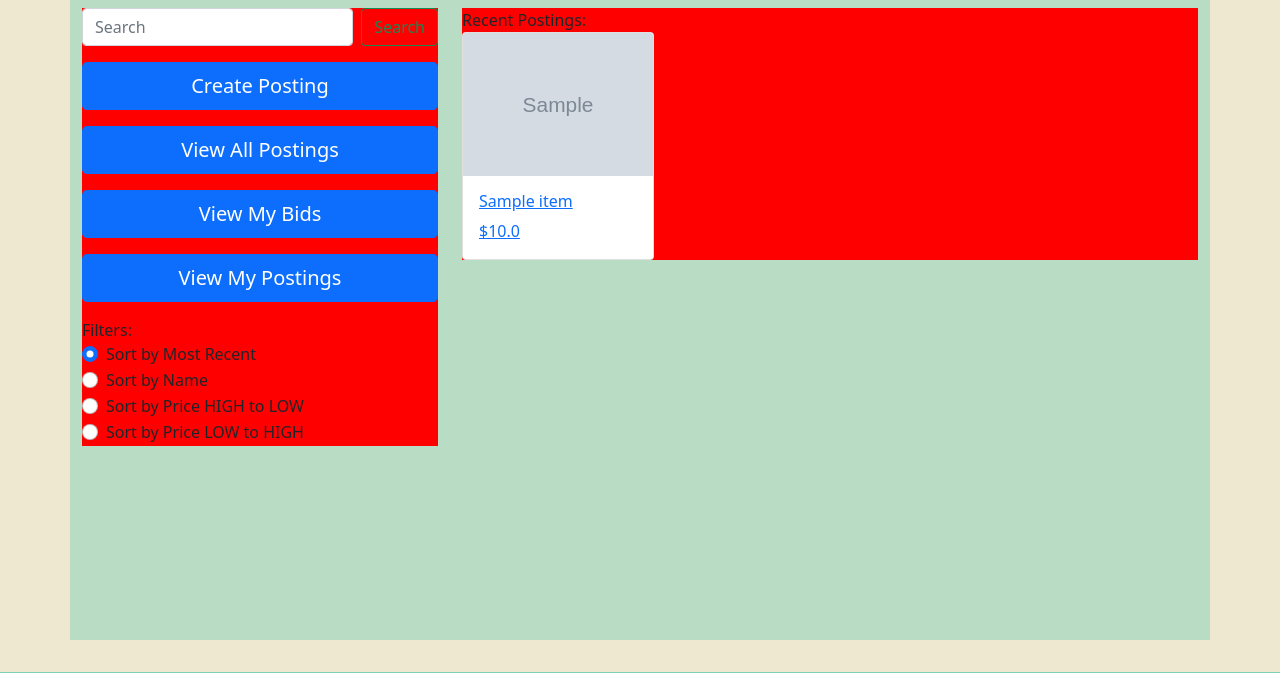
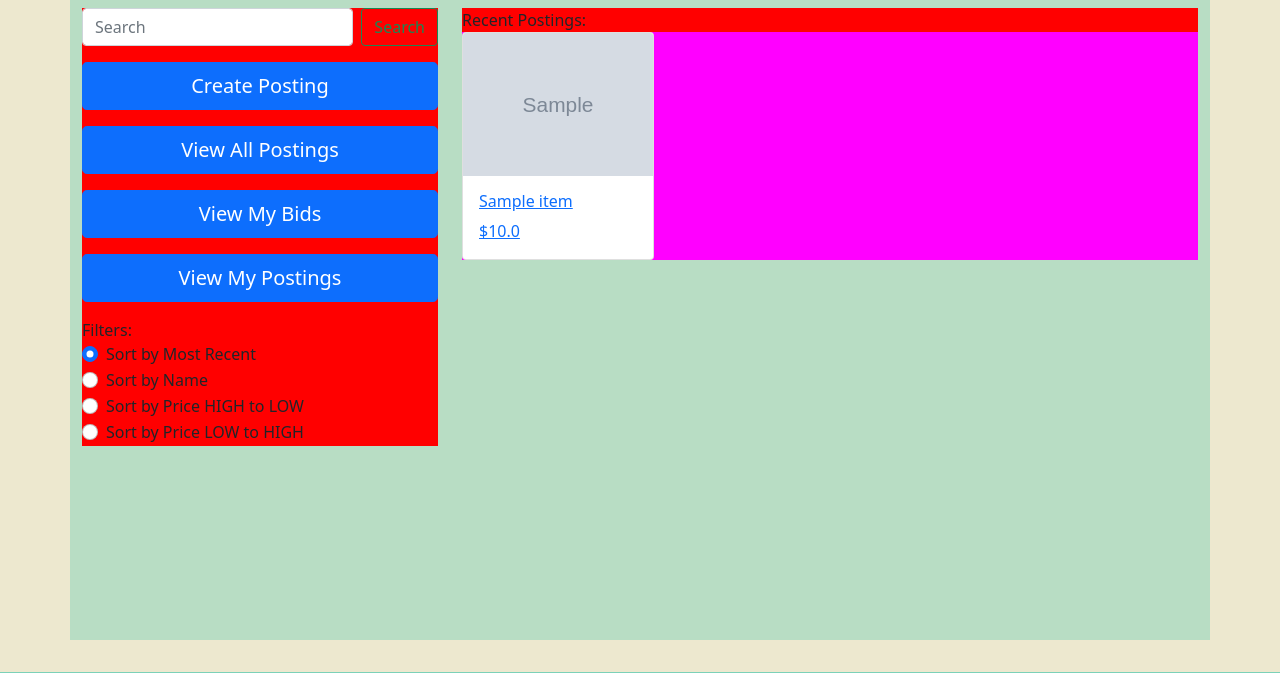
Before and after one commit to Markus-HR/Fire_Sale, a Django app: page /catalogue/ in a window 1280 px wide. Shown: the part 64-737 px from the top of the page. Run offline with Django 4.2, Linux system fonts and the light colour scheme; tables that the repository leaves empty hold one stand-in row (values such as "Sample post"); grey boxes marked "Sample" are stand-in pictures.

Commit message:
catalogue grid added

```diff
--- a/fire_sale/static/css/main.css
+++ b/fire_sale/static/css/main.css
@@ -55,3 +55,9 @@ footer {
   background-color: red;
   margin-top: 0.5rem;
 }
+
+.cat-grid {
+  display: grid;
+  grid-template-columns: 2fr 2fr 2fr 2fr;
+  background-color: magenta;
+}
--- a/fire_sale/templates/catalogue/item_list.html
+++ b/fire_sale/templates/catalogue/item_list.html
@@ -1,11 +1,10 @@
 {% block content %}
     <div class="cat-options-box">
         Recent Postings:
-        <div class="row">
-
+        <div class="cat-grid">
+            {% for post in postings %}
+                {% include 'catalogue/single_post.html' with post=post%}
+            {% endfor %}
         </div>
-        {% for post in postings %}
-            {% include 'catalogue/single_post.html' with post=post%}
-        {% endfor %}
     </div>
 {% endblock %}
```
